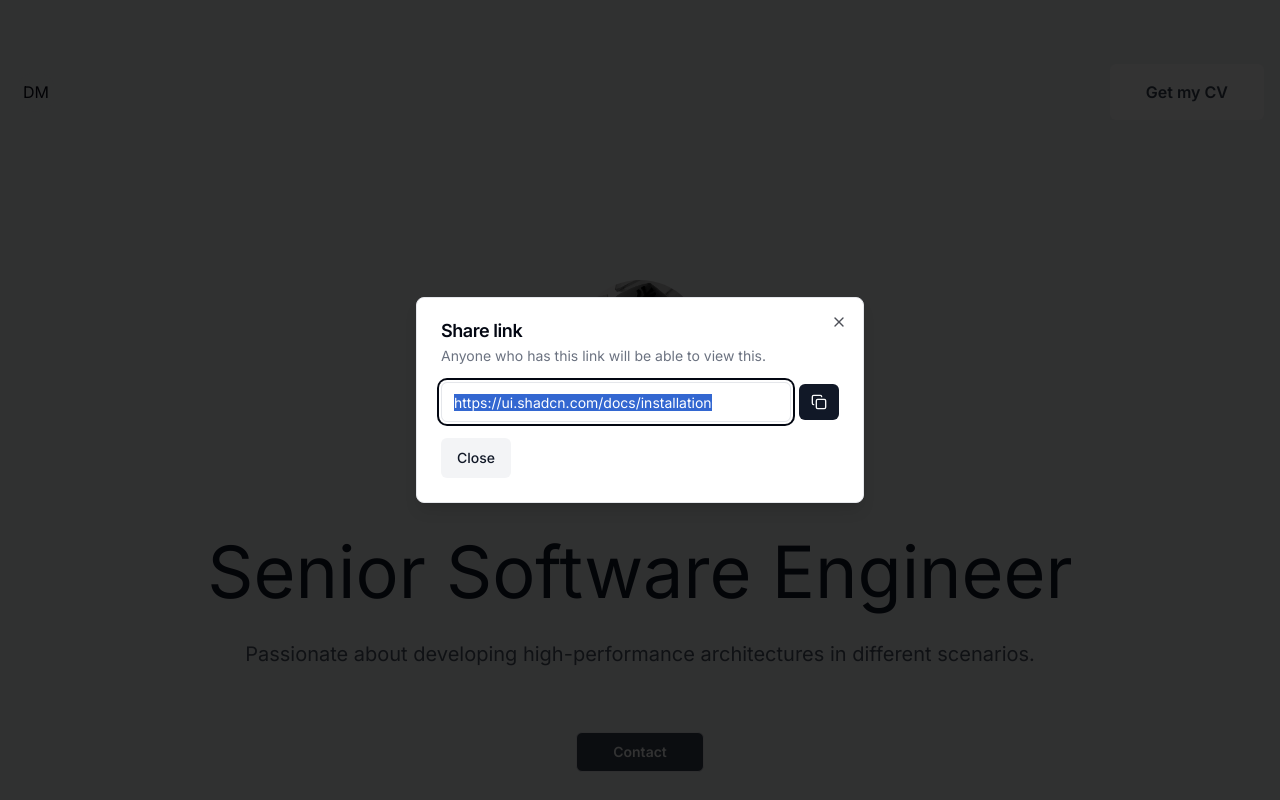
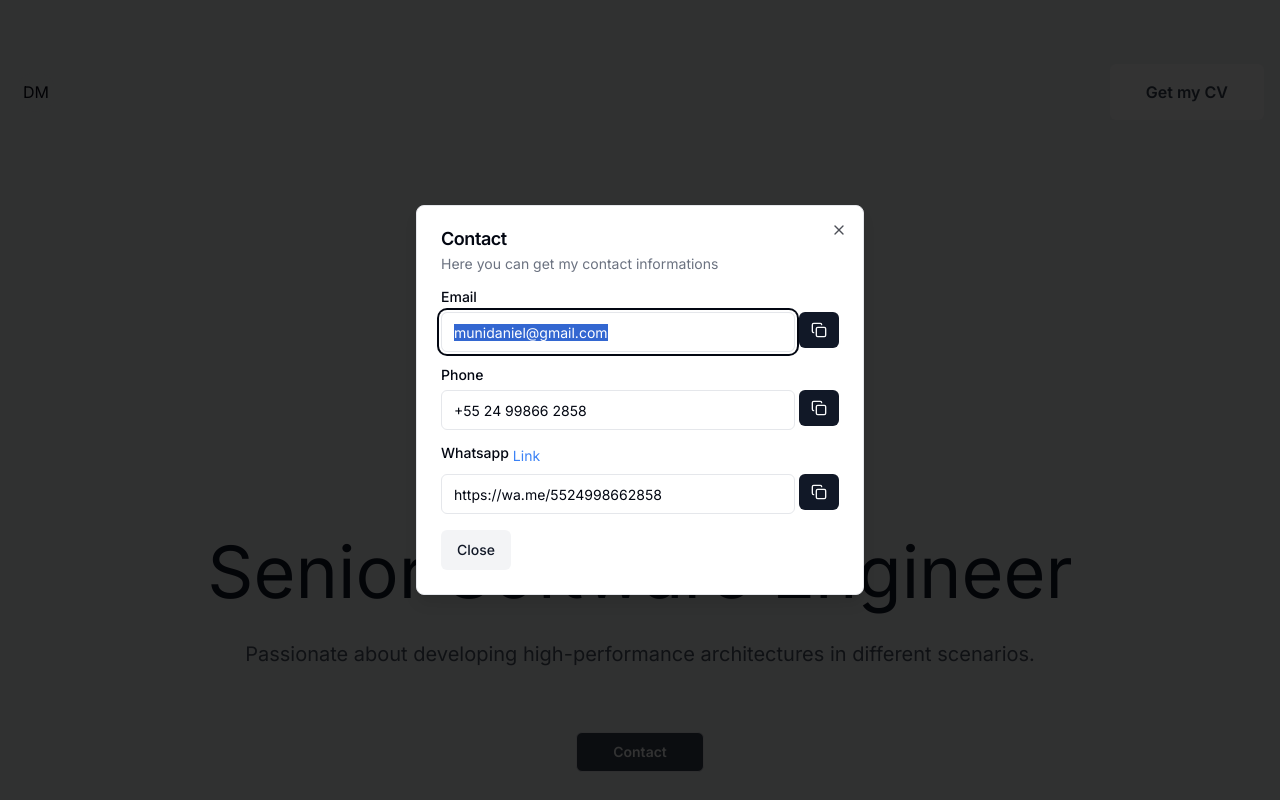
Before and after one commit to danielllmuniz/danielllmuniz.github.io, a Next.js app: page / in a window 1280 px wide. Both pictures are taken after a click on the button "Contact". Shown: the top 800 px of the page. Built offline with nearby package versions, Linux system fonts and the light colour scheme.

Commit message:
fixing contact

```diff
--- a/src/app/page.tsx
+++ b/src/app/page.tsx
@@ -61,26 +61,67 @@ export default function Home() {
           </DialogTrigger>
           <DialogContent className="sm:max-w-md">
             <DialogHeader>
-              <DialogTitle>Share link</DialogTitle>
+              <DialogTitle>Contact</DialogTitle>
               <DialogDescription>
-                Anyone who has this link will be able to view this.
+                Here you can get my contact informations
               </DialogDescription>
             </DialogHeader>
             <div className="flex items-center space-x-2">
               <div className="grid flex-1 gap-2">
-                <Label htmlFor="link" className="sr-only">
-                  Link
+                <Label htmlFor="link">
+                  Email
                 </Label>
+                <div className="flex gap-1">
                 <Input
                   id="link"
-                  defaultValue="https://ui.shadcn.com/docs/installation"
+                  defaultValue="munidaniel@gmail.com"
                   readOnly
                 />
+                <Button type="submit" size="sm" className="px-3"  onClick={() => handleCopy("munidaniel@gmail.com")}>
+                  <span className="sr-only">Copy</span>
+                  <Copy className="h-4 w-4" />
+                </Button>
+                </div>
               </div>
-              <Button type="submit" size="sm" className="px-3"  onClick={() => handleCopy("afsdhiuasdfh")}>
-                <span className="sr-only">Copy</span>
-                <Copy className="h-4 w-4" />
-              </Button>
+            </div>
+            <div className="flex items-center space-x-2">
+              <div className="grid flex-1 gap-2">
+                <Label htmlFor="link">
+                  Phone
+                </Label>
+                <div className="flex gap-1">
+                <Input
+                  id="link"
+                  defaultValue="+55 24 99866 2858"
+                  readOnly
+                />
+                <Button type="submit" size="sm" className="px-3"  onClick={() => handleCopy("+55 24 99866 2858")}>
+                  <span className="sr-only">Copy</span>
+                  <Copy className="h-4 w-4" />
+                </Button>
+                </div>
+              </div>
+            </div>
+            <div className="flex items-center space-x-2">
+              <div className="grid flex-1 gap-2">
+                <div className="flex gap-1">
+                <Label htmlFor="link">
+                  Whatsapp
+                </Label>
+                <span className="text-sm text-blue-500"><a target="_blank" href="https://wa.me/5524998662858">Link</a></span>
+                </div>
+                <div className="flex gap-1">
+                <Input
+                  id="link"
+                  defaultValue="https://wa.me/5524998662858"
+                  readOnly
+                />
+                <Button type="submit" size="sm" className="px-3"  onClick={() => handleCopy("+55 24 99866 2858")}>
+                  <span className="sr-only">Copy</span>
+                  <Copy className="h-4 w-4" />
+                </Button>
+                </div>
+              </div>
             </div>
             <DialogFooter className="sm:justify-start">
               <DialogClose asChild>
@@ -107,7 +148,7 @@ export default function Home() {
                 <i data-feather="activity"></i>
             </div>
 
-            <h4 className="font-medium text-gray-700 text-lg mb-4">High experience</h4>
+            <h4 className="font-medium text-gray-700 text-lg mb-4">Backend</h4>
 
             <p className="font-normal text-gray-500 text-md">Lorem ipsum dolor sit amet, consectetur <br/> adipiscing elit, sed do eiusmod tempor <br/> incididunt ut labore et dolore magna aliqua.</p>
         </div>
@@ -117,7 +158,7 @@ export default function Home() {
                 <i data-feather="codesandbox"></i>
             </div>
 
-            <h4 className="font-medium text-gray-700 text-lg mb-4">Useful sandboxes</h4>
+            <h4 className="font-medium text-gray-700 text-lg mb-4">Frontend</h4>
 
             <p className="font-normal text-gray-500 text-md">Lorem ipsum dolor sit amet, consectetur <br/> adipiscing elit, sed do eiusmod tempor <br/> incididunt ut labore et dolore magna aliqua.</p>
         </div>
@@ -127,7 +168,7 @@ export default function Home() {
                 <i data-feather="coffee"></i>
             </div>
 
-            <h4 className="font-medium text-gray-700 text-lg mb-4">Success side projects</h4>
+            <h4 className="font-medium text-gray-700 text-lg mb-4">Deployment</h4>
 
             <p className="font-normal text-gray-500 text-md">Lorem ipsum dolor sit amet, consectetur <br/> adipiscing elit, sed do eiusmod tempor <br/> incididunt ut labore et dolore magna aliqua.</p>
         </div>
```
Also changed, not shown: 1 other file (tests, documents, lock files or other folders).
